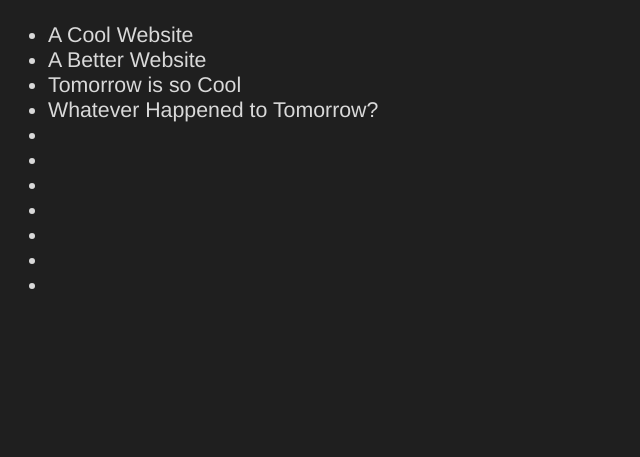
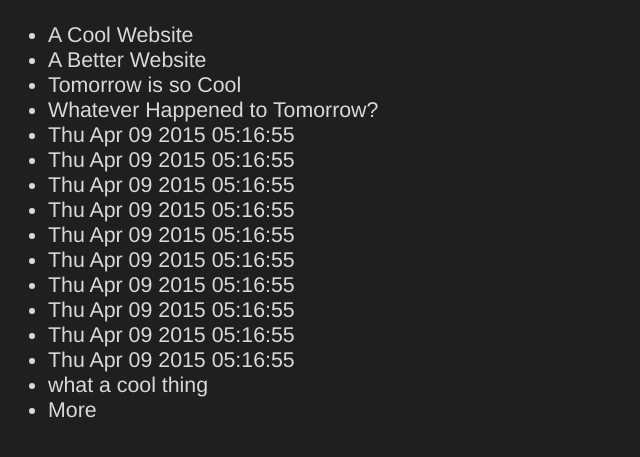
Before and after one commit to cgythm/fuzzy-octo-tribble, a plain HTML site: page index.html in a window 1280 px wide. Shown: the part 67-524 px from the top of the page, without its empty margins (0-640 px from the left). Drawn offline with Linux system fonts and the light colour scheme.

Commit message:
more stuff

```diff
--- a/index.html
+++ b/index.html
@@ -5,12 +5,13 @@
     <title>JUNK STUFF</title>
     <script type="text/javascript" src="/shared/jquery-1.11.2.min.js"></script>
     <script type="text/javascript" src="/shared/underscore-min.js"></script>
+    <script type="text/javascript" src="stuff.js"></script>
     <link rel="stylesheet" type="text/css" href="stylesheets/home.css"/>
     <meta name="viewport" content="width=device-width, initial-scale=1">
 
     <script type="text/javascript">
         WebFontConfig = {
-            google: { families: [ 'Oxygen:400,700:latin' ] }
+            google: { families: [ 'Oxygen:400,700:latin', 'Mandali::latin', 'Khula::latin' ] }
         };
         (function () {
             var wf = document.createElement('script');
@@ -26,6 +27,7 @@
 </head>
 <body>
 <div class="container">
+    <div class="inner">
         <header>
             <h2>Just Junk</h2>
         </header>
@@ -35,15 +37,10 @@
                 <li>A Better Website</li>
                 <li>Tomorrow is so Cool</li>
                 <li>Whatever Happened to Tomorrow?</li>
-            <li></li>
-            <li></li>
-            <li></li>
-            <li></li>
-            <li></li>
-            <li></li>
-            <li></li>
+                <li class="more">More</li>
             </ul>
         </article>
     </div>
+</div>
 </body>
 </html>
--- a/projects.json
+++ b/projects.json
@@ -2,6 +2,6 @@
     {
         "name": "placeholder",
         "dir": "/stuff/placeholder",
-        "title": ""
+        "title": "what a cool thing"
     }
 ]
--- a/stuff.js
+++ b/stuff.js
@@ -1,6 +1,43 @@
 (function(){
+    function makeElm($more, data){
+        var nn = $('<li>'), s = new Date(Date.now()) + "", b = s.indexOf('GMT'), d;
+        if(data !== null && data !== void 0){
+            d = data
+        }else{
+            if(b !== -1){
+                d = s.substr(0, b);
+            }else{
+                d = s;
+            }
+        }
+        nn.text(d);
+        nn.insertBefore($more);
+        return nn;
+    }
 
+    function makePerInvoke($more){
+        return function($data){
+            return makeElm($more, $data);
+        };
+    }
     $(document).ready(function(){
+       var more = $('.more'), mk = makePerInvoke(more);
+        for(var i = 0; i < 10; i++){
+            mk();
+        }
+        more.click(function(e){
+            mk();
+            e.preventDefault;
+        });
+
+        $.getJSON("/projects.json", function(data){
+            var i = data.length;
+            if(i >= 1){
+                for(var k = 0; k < i; k++){
+                    mk(data[k]['title']);
+                }
+            }
+        })
 
     });
 }).call(this);
--- a/stylesheets/home.scss
+++ b/stylesheets/home.scss
@@ -1,9 +1,13 @@
 @import "_style.scss";
 
 html{
+    width: 100%;
+    height: 100%;
+
+    font-size: 16pt;
     font-family: 'Helvetica Neue', Helvetica, Arial, sans-serif;
     &.wf-oxygen-n4-active.wf-oxygen-n7-active{
-        font-family: 'Oxygen', sans-serif;
+        @extend %font-oxygen;
     }
     body{
         $bg-color: lighten(black, 12%);
@@ -11,10 +15,38 @@ html{
         $fg-color: desaturate(lighten(invert($bg-color), 10%), 90%);
         background-color: $bg-color;
         color: transparentize(mix($fg-color, $medium-gray, 100%-10%), 0.1);
-        font-size: 16pt;
     }
 }
 
 *{
     box-sizing: border-box;
 }
+
+%font-kulha{
+    font-family: 'Khula', sans-serif;
+}
+
+%font-oxygen{
+    font-family: 'Oxygen', sans-serif;
+}
+
+%font-mandali{
+    font-family: 'Mandali', sans-serif;
+}
+
+@media screen and (max-device-width: 600px){
+    body{
+        margin: 0;
+        height: 100%;
+        width: 100%;
+    }
+
+    div.container{
+        width: 100%;
+        height: 100%;
+        padding: 1em;
+        > div.inner{
+
+        }
+    }
+}
```
Also changed, not shown: stylesheets/home.css. Lines whose indentation alone changed are shown as unchanged.
